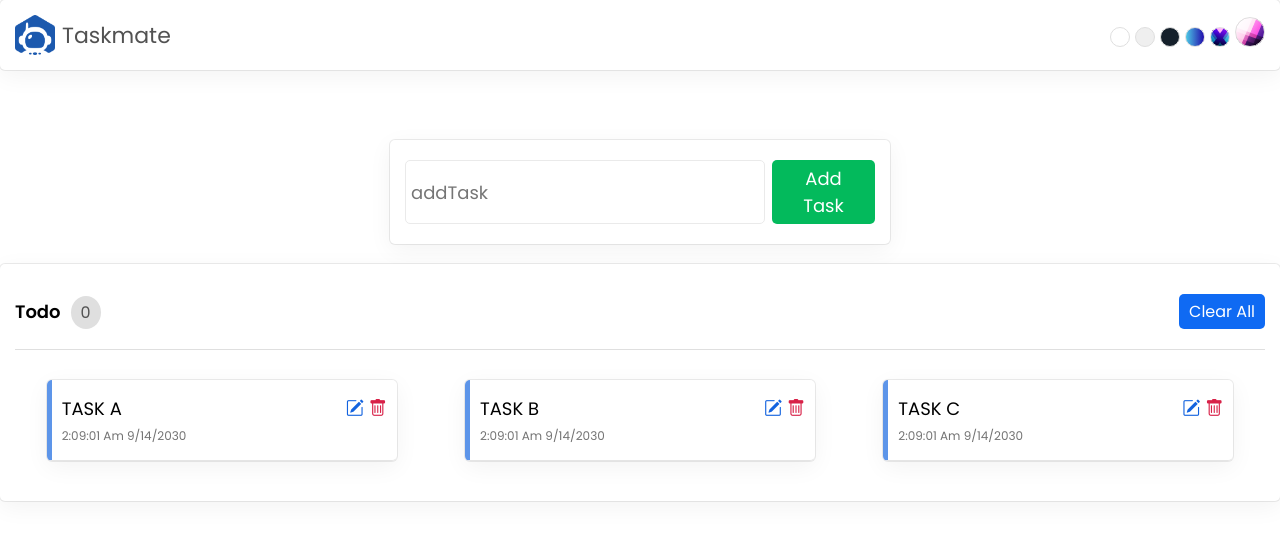
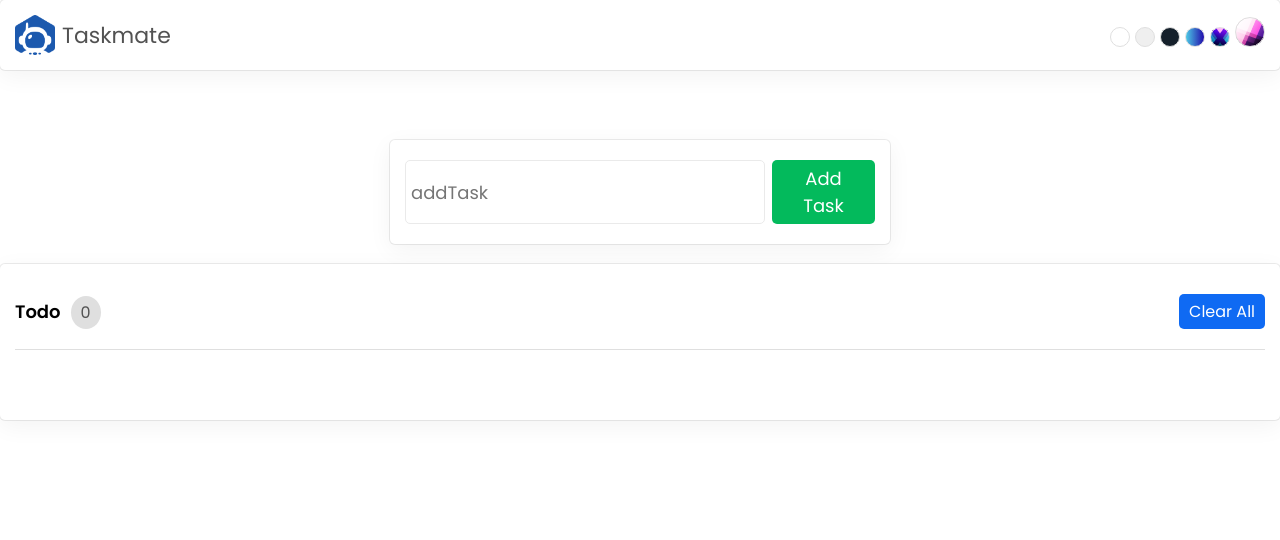
Before and after one commit to mohammedsbd/TaskMate-React-Project, a React (Create React App) app: page / in a window 1280 px wide. Shown: the top 540 px of the page. Built offline with nearby package versions, Linux system fonts and the light colour scheme.

Commit message:
added the new date function

```diff
--- a/src/App.js
+++ b/src/App.js
@@ -2,14 +2,15 @@ import Header from './components/Header';
 import AddTask from './components/AddTask';
 import ShowTask from './components/ShowTask';
 import './App.css';
+import { useState } from 'react';
 
 function App() {
+  const [taskList,setTasklist]=useState([])
   return (
     <div className="App">
-
-<Header/>
-<AddTask/>
-<ShowTask/>
+      <Header />
+      <AddTask taskList={taskList} setTasklist={setTasklist} />
+      <ShowTask taskList={taskList} setTasklist={setTasklist} />
     </div>
   );
 }
--- a/src/components/AddTask.js
+++ b/src/components/AddTask.js
@@ -1,9 +1,22 @@
 import React from 'react'
 
-function AddTask() {
+function AddTask({taskList,setTasklist}) {
+
+  const handelSubmit=(e)=>{
+    e.preventDefault();
+    const date=new Date()
+    console.log(e.target.value)
+    console.log(date)
+    // const newTask={
+    //   id:date.getTime(),
+    //   name:e,time:`${date.toLocaleTimeString()} ${date.toLocaleDateString()}`}
+
+  }
+
+
   return (
  <section className="addTask">
-    <form action="">
+    <form onSubmit={handelSubmit}>
         <input type="text" name='task' autoComplete='off' placeholder='addTask' maxLength={25}/>
         <button type='submit'>Add Task</button>
     </form>
--- a/src/components/ShowTask.js
+++ b/src/components/ShowTask.js
@@ -1,22 +1,18 @@
 import React from 'react'
 
-function ShowTask() {
-  const tasks = [
-    { id: 10001, name: "TASK A", time: "2:09:01 Am 9/14/2030" },
-    { id: 10002, name: "TASK B", time: "2:09:01 Am 9/14/2030" },
-    { id: 10003, name: "TASK C", time: "2:09:01 Am 9/14/2030" }
-  ];
+function ShowTask({taskList,setTasklist}) {
+
   return (
     <section className="showTask">
       <div className="head">
         <div>
           <span className="title">Todo</span>
-          <span className="count">0</span>
+          <span className="count">{taskList.length}</span>
         </div>
         <button className="clearAll">Clear All</button>
       </div>
       <ul>
-        {tasks.map((task) => (
+        {taskList.map((task) => (
           <li>
             <p>
               <span className="name">{task.name} </span>
```
